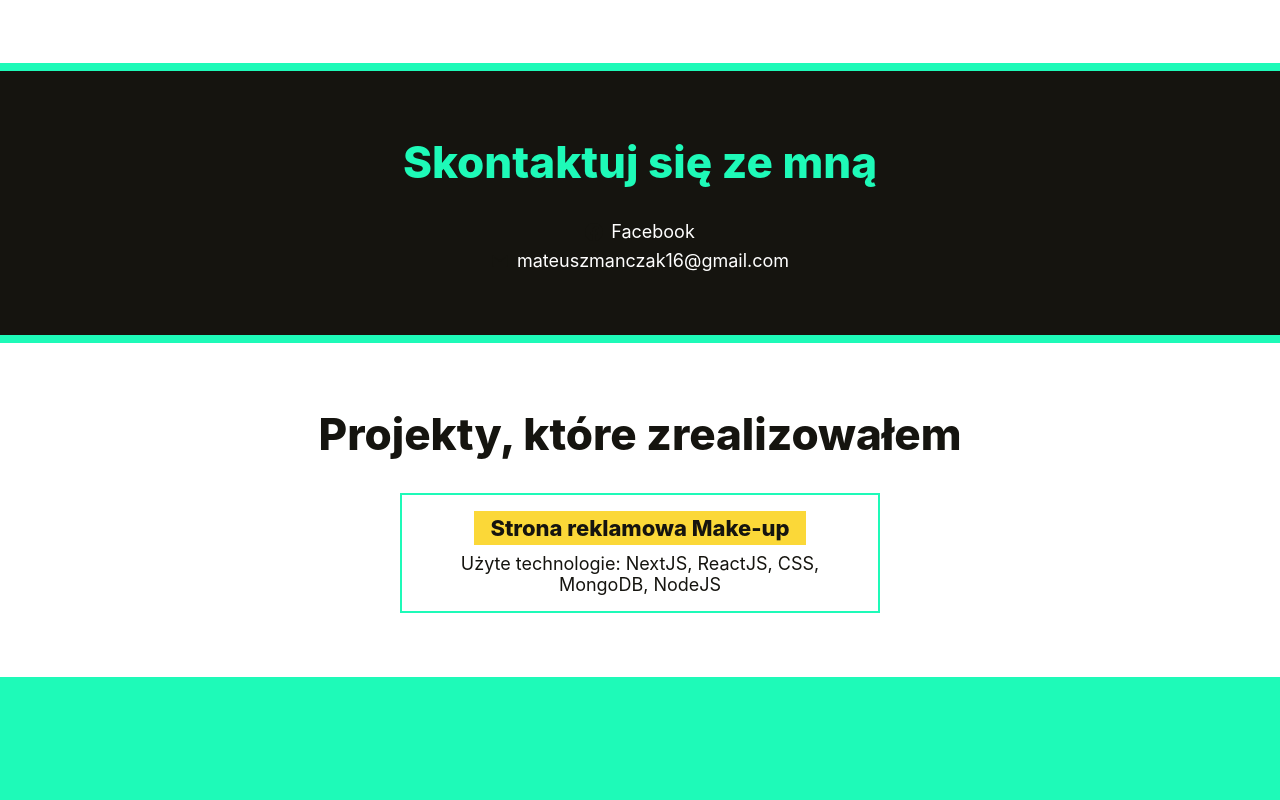
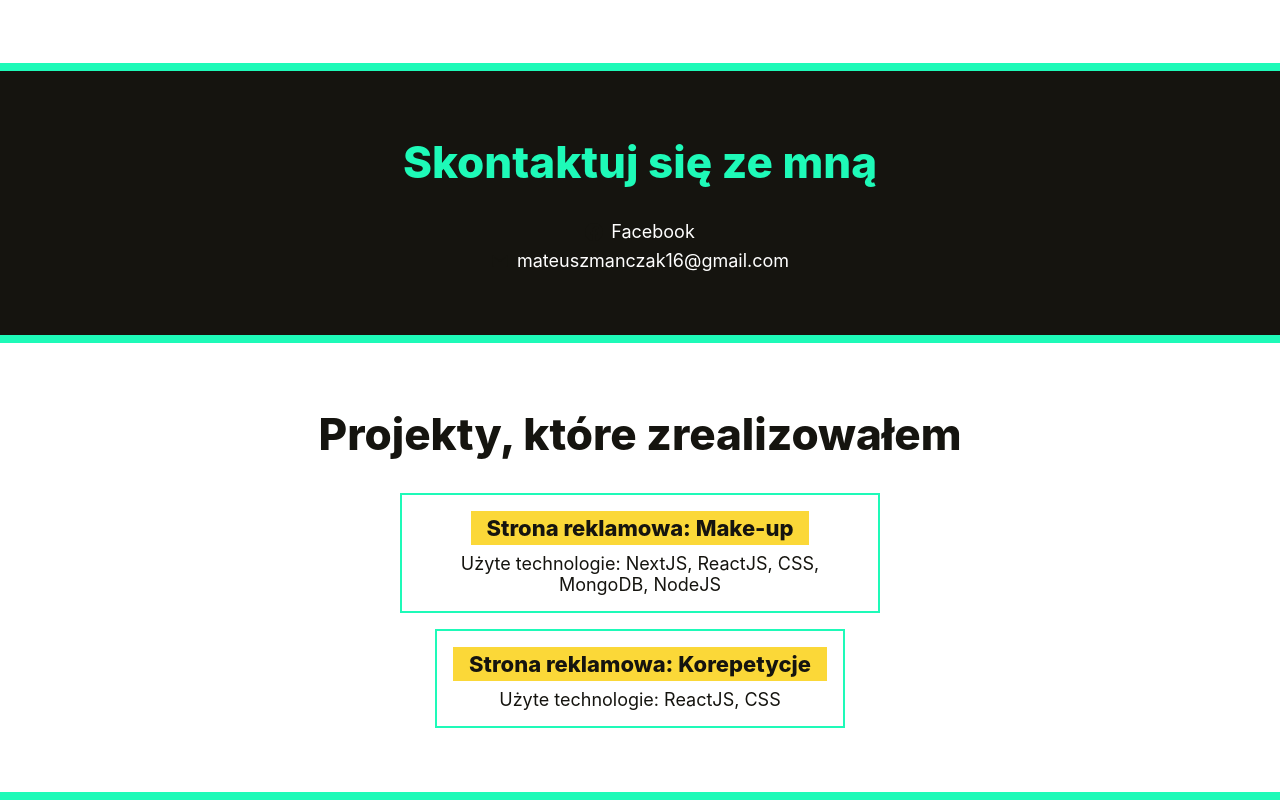
Before and after one commit to mateuszmanczak04/portfolio-mateusz-manczak, a Next.js app: page / in a window 1280 px wide. Shown: the part 1905-2705 px from the top of the page. Before the commit the page ends 2590 px from the top, so only its background shows below. Built offline with nearby package versions, Linux system fonts and the light colour scheme.

Commit message:
add korepetycje project

```diff
--- a/app/Projects.tsx
+++ b/app/Projects.tsx
@@ -12,8 +12,16 @@ const Projects = () => {
             className={styles.project}
             target='_blank'
             rel='noreferrer'>
-            <h5>Strona reklamowa Make-up</h5>
+            <h5>Strona reklamowa: Make-up</h5>
             <p>Użyte technologie: NextJS, ReactJS, CSS, MongoDB, NodeJS</p>
+          </a>
+          <a
+            href='https://mateuszmanczak04.github.io/korepetycje/'
+            className={styles.project}
+            target='_blank'
+            rel='noreferrer'>
+            <h5>Strona reklamowa: Korepetycje</h5>
+            <p>Użyte technologie: ReactJS, CSS</p>
           </a>
         </div>
       </div>
```
